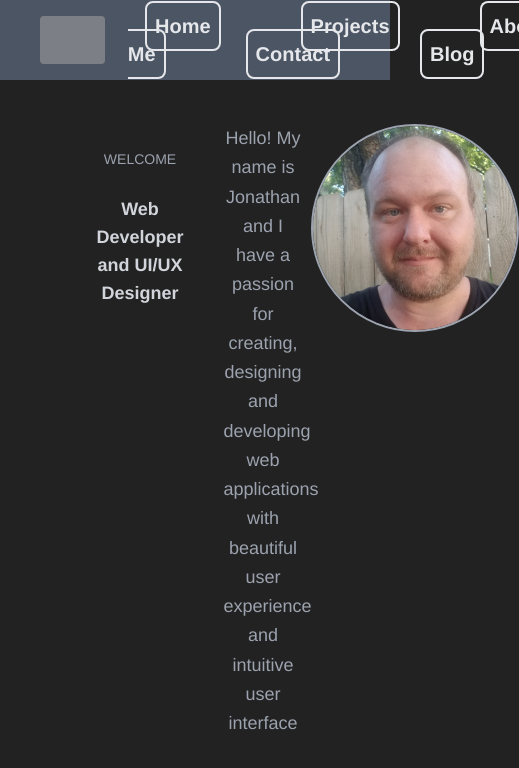
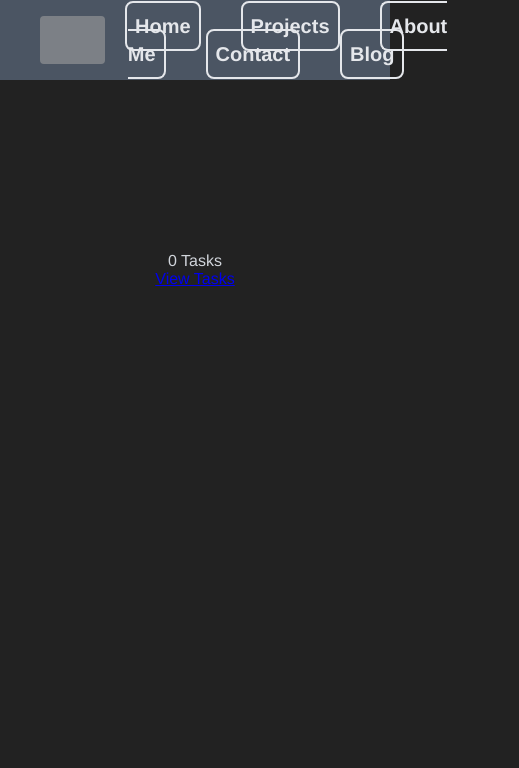
Before and after one commit to Jonathan-Day-Dev/portfolio, a Vue app: page /projects/1 in a window 390 px wide. Shown: the top 768 px of the page, 519 px wide, since content can reach past the window. Built offline with nearby package versions, Linux system fonts and the light colour scheme; grey boxes are pictures that could not be loaded.

Commit message:
working on project page responsiveness

```diff
--- a/src/App.vue
+++ b/src/App.vue
@@ -1,18 +1,138 @@
 <template>
   <TheNavbar />
-  <TheBanner />
   <main>
     <router-view></router-view>
   </main>
 </template>
 
 <script>
-import TheBanner from './components/banner/TheBanner.vue';
 export default {
   name: "App",
-  components: {
-    TheBanner
+  // data() {
+  //   return {
+  //     projects: [
+  //       {
+  //         id: "project-1",
+  //         name: "Project 1",
+  //         description: "This is Project One",
+  //         tasks: ["inertia", "vue"],
+  //       },
+  //       {
+  //         id: "project-2",
+  //         name: "Project 2",
+  //         description: "This is Project Two",
+  //         tasks: [
+  //           "laravel",
+  //           "inertia",
+  //           "vue",
+  //         ],
+  //       },
+  //       {
+  //         name: "project-3",
+  //         id: "project-3",
+  //         description: "This is Project Three",
+  //         tasks: ["tailwind"],
+  //       },
+  //       {
+  //         id: "project-4",
+  //         name: "Project 4",
+  //         description: "This is Project Four",
+  //         task: [
+  //           "laravel",
+  //           "inertia",
+  //           "vue",
+  //           "tailwind",
+  //         ],
+  //       },
+  //     ],
+  //     tasks: [
+  //       {
+  //         id: "laravel",
+  //         name: "Laravel",
+  //         description: "Create a new project with Laravel",
+  //       },
+  //       {
+  //         id: "inertia",
+  //         name: "InertiaJS",
+  //         description: "Set up API to incorporate Inertia routing",
+  //       },
+  //       {
+  //         id: "vue",
+  //         name: "VueJS",
+  //         description: "Begin setting up your front end",
+  //       },
+  //       {
+  //         id: "tailwind",
+  //         name: "TailwindCSS",
+  //         description: "Set up Tailwind",
+  //       },
+  //     ],
+  //   };
+  // },
+  provide() {
+    return {
+      projects: [
+        {
+          id: "project-1",
+          name: "Project 1",
+          description: "This is Project One",
+          tasks: ["inertia", "vue"],
+        },
+        {
+          id: "project-2",
+          name: "Project 2",
+          description: "This is Project Two",
+          tasks: [
+            "laravel",
+            "inertia",
+            "vue",
+          ],
+        },
+        {
+          id: "project-3",
+          name: "Project 3",
+          description: "This is Project Three",
+          tasks: ["tailwind"],
+        },
+        {
+          id: "project-4",
+          name: "Project 4",
+          description: "This is Project Four",
+          tasks: [
+            "laravel",
+            "inertia",
+            "vue",
+            "tailwind",
+          ],
+        },
+      ],
+      tasks: [
+        {
+          id: "laravel",
+          name: "Laravel",
+          description: "Create a new project with Laravel",
+        },
+        {
+          id: "inertia",
+          name: "InertiaJS",
+          description: "Set up API to incorporate Inertia routing",
+        },
+        {
+          id: "vue",
+          name: "VueJS",
+          description: "Begin setting up your front end",
+        },
+        {
+          id: "tailwind",
+          name: "TailwindCSS",
+          description: "Set up Tailwind",
+        },
+      ],
+    }
   },
+  // mounted() {
+  //   this.$router.push("/");
+  // },
 };
 </script>
 
--- a/src/components/Home.vue
+++ b/src/components/Home.vue
@@ -1,13 +1,14 @@
 <template>
-    <h1>This is Home.vue</h1>
+  <TheBanner />
+  <h1>This is Home.vue</h1>
 </template>
 
 <script>
-export default {}
+export default {};
 </script>
 
 <style scoped>
 h1 {
-    @apply mt-28 text-red-600;
+  @apply mt-28 text-red-600;
 }
 </style>
--- a/src/components/about/About.vue
+++ b/src/components/about/About.vue
@@ -1,13 +1,14 @@
 <template>
-    <h1>This is the About.vue file</h1>
+  <TheBanner />
+  <h1>This is the About.vue file</h1>
 </template>
 
 <script>
-export default {}
+export default {};
 </script>
 
 <style scoped>
 h1 {
-    @apply mt-28 text-red-600;
+  @apply mt-28 text-red-600;
 }
 </style>
--- a/src/components/contact/Contact.vue
+++ b/src/components/contact/Contact.vue
@@ -1,4 +1,5 @@
 <template>
+<TheBanner />
   <h1>Let's Talk!</h1>
   <form @submit.prevent>
     <div class="form-group">
--- a/src/components/nav/TheNavbar.vue
+++ b/src/components/nav/TheNavbar.vue
@@ -23,7 +23,7 @@ img {
   @apply w-2/12 rounded ml-10 opacity-60;
 }
 a {
-  @apply text-gray-200 border-2 border-gray-200 border-solid text-xl font-bold inline list-none mx-10 my-2 px-2 py-3 no-underline rounded-lg;
+  @apply text-gray-200 border-2 border-gray-200 border-solid text-xl font-bold inline list-none mx-5 my-2 px-2 py-3 no-underline rounded-lg;
 }
 a:hover,
 a:active,
--- a/src/components/projects/Projects.vue
+++ b/src/components/projects/Projects.vue
@@ -1,13 +1,16 @@
 <template>
-    <h1>This is the Projects.vue file</h1>
+  <TheBanner />
+  <h1>This is the Projects.vue file</h1>
 </template>
 
 <script>
-export default{}
+export default {
+
+};
 </script>
 
 <style scoped>
-h1{
-    @apply mt-28 text-red-600;
+h1 {
+  @apply mt-28 text-red-600;
 }
 </style>
--- /dev/null
+++ b/src/components/projects/each/Project.vue
@@ -0,0 +1,49 @@
+<template>
+  <ul>
+    <!-- <li v-for="projectTask in projectTasks" :key="projectTask.id">
+      <p>{{ projectTask.name || "Anything" }}</p>
+      <p>{{ projectTask.description || "something...." }}</p>
+    </li> -->
+    <TaskBox :name="projectTitle" :taskCount="projectTasks.length" />
+  </ul>
+</template>
+
+<script>
+import TaskBox from './TaskBox.vue';
+export default {
+  inject: ["projects", "tasks"],
+  components: {
+      TaskBox
+  },
+  data() {
+    return {
+      projectTitle: "",
+      projectTasks: [],
+    };
+  },
+  created() {
+    try {
+      const projectId = this.$route.params.projectId;
+      const selectedProject = this.projects.find(
+        (project) => project.id === projectId
+      );
+      const ptasks = selectedProject.tasks;
+      const selectedTasks = [];
+      for (const ptask of ptasks) {
+        const foundTask = this.tasks.find((thistask) => thistask.id === ptask);
+        selectedTasks.push(foundTask);
+      }
+      this.projectTasks = selectedTasks;
+      this.projectTitle = selectedProject.name;
+    } catch (error) {
+      console.log(error);
+    }
+  },
+};
+</script>
+
+<style scoped>
+ul {
+    @apply mt-48;
+}
+</style>
--- /dev/null
+++ b/src/components/projects/each/TaskBox.vue
@@ -0,0 +1,22 @@
+<template>
+    <li>
+        <h3>{{ name }}</h3>
+        <div>{{ taskCount }} Tasks</div>
+        <a href="#">View Tasks</a>
+    </li>
+</template>
+
+<script>
+export default{
+    props: ['name', 'taskCount']
+}
+</script>
+
+<style scoped>
+    h3{
+        @apply text-red-600;
+    }
+    div {
+        @apply text-gray-300;
+    }
+</style>
```
Also changed, not shown: src/main.js (+9 -1 lines).
